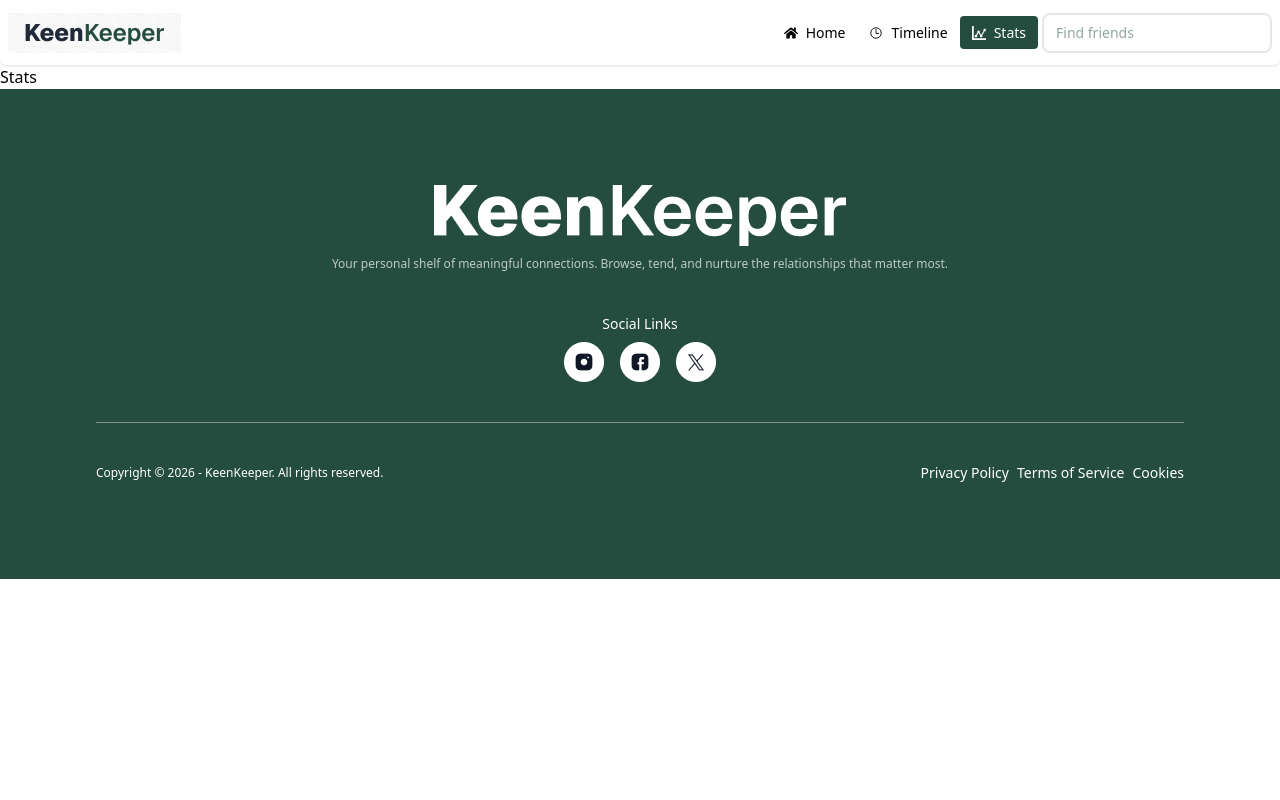
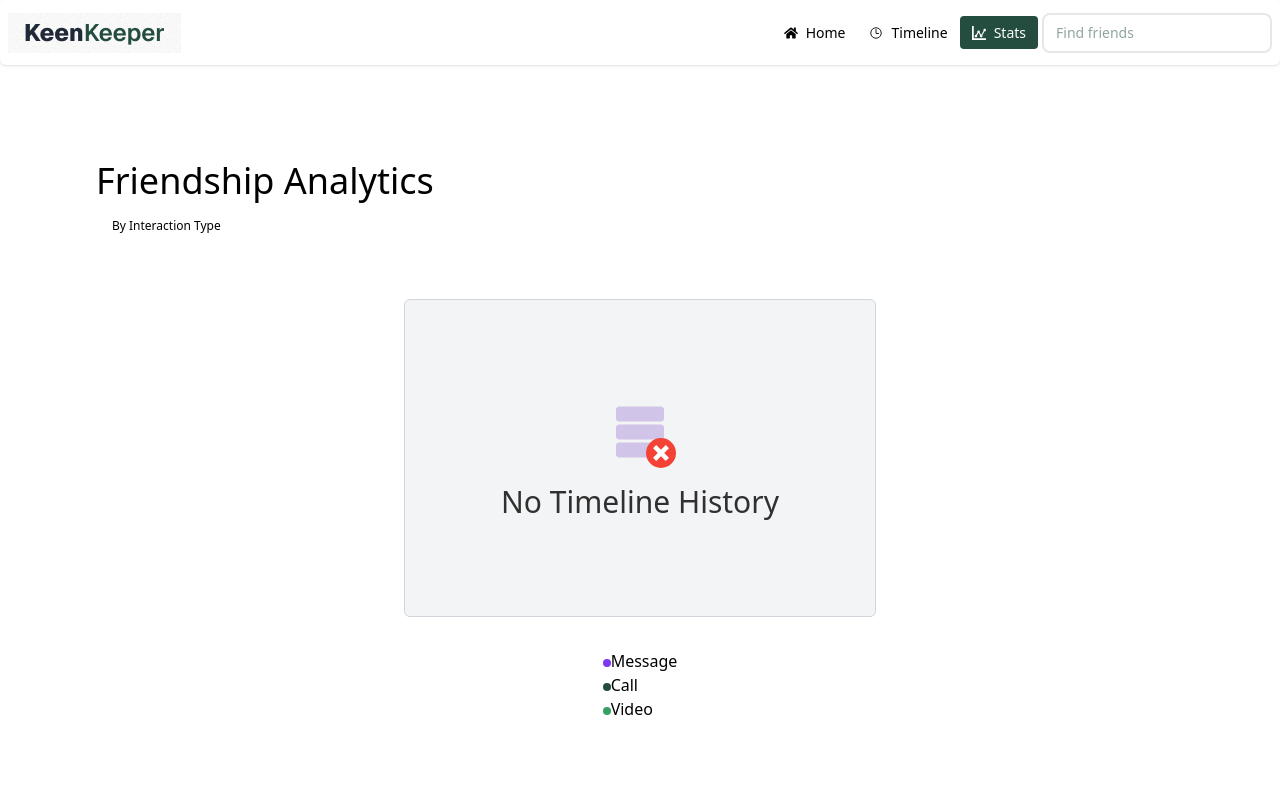
Before and after one commit to shamim4010/assignment-ph-07, a Next.js app: page /stats in a window 1280 px wide. Shown: the top 800 px of the page. Built offline with nearby package versions, Linux system fonts and the light colour scheme.

Commit message:
feat: add PieChartStats component for visualizing friendship analytics and update package dependencies and project completed

```diff
--- a/package.json
+++ b/package.json
@@ -14,7 +14,8 @@
     "react-dom": "19.2.4",
     "react-icons": "^5.6.0",
     "react-spinners": "^0.17.0",
-    "react-toastify": "^11.0.5"
+    "react-toastify": "^11.0.5",
+    "recharts": "^3.8.1"
   },
   "devDependencies": {
     "@tailwindcss/postcss": "^4",
--- a/src/app/(main)/stats/page.jsx
+++ b/src/app/(main)/stats/page.jsx
@@ -1,9 +1,15 @@
-import React from 'react'
+'use client'
+import PieChartStats from "../../../components/ui/othersUi/piechartstats/PieChartStats";
 
 function Stats() {
+  const timelineData = JSON.parse(localStorage.getItem('timelineData')) || [];
+
+  const filterCall = timelineData.filter(item => item[1] === 'Call');
+    const filterMessage = timelineData.filter(item => item[1] === 'Message');
+    const filterVideo = timelineData.filter(item => item[1] === 'Video');
   return (
-    <div>Stats</div>
-  )
+    <PieChartStats {...{timelineData, filterCall, filterMessage, filterVideo}} />
+  );
 }
 
 export default Stats
--- /dev/null
+++ b/src/components/ui/othersUi/piechartstats/PieChartStats.jsx
@@ -0,0 +1,54 @@
+"use client"
+import { Pie, PieChart } from 'recharts';
+import NoData from '../timeline/NoData';
+
+function PieChartStats({timelineData, filterCall, filterMessage, filterVideo}) {
+    const data = [
+        { name: 'Group A', value: filterCall.length, fill: '#244d3f' },
+        { name: 'Group B', value: filterMessage.length, fill: '#7f37f5' },
+        { name: 'Group C', value: filterVideo.length, fill: '#37a163' },
+    ];
+    return (
+        <div className='flex flex-col gap-4 m-24'>
+            <h2 className='text-4xl'>Friendship Analytics</h2>
+            <p className='text-[12px] ml-4'>By Interaction Type</p>
+            <div className='flex flex-col justify-center items-center gap-8 p-12'>
+                {timelineData.length === 0 ? <NoData /> : <PieChart style={{ width: '100%', maxWidth: '500px', maxHeight: '80vh', aspectRatio: 1 }} responsive>
+                    <Pie
+                        data={data}
+                        innerRadius="80%"
+                        outerRadius="100%"
+                        // Corner radius is the rounded edge of each pie slice
+                        cornerRadius="50%"
+                        fill="#8884d8"
+                        // padding angle is the gap between each pie slice
+                        paddingAngle={5}
+                        dataKey="value"
+                    />
+                </PieChart>}
+                <div>
+                    <div>
+                        <div aria-label="status" className="status bg-[#7f37f5] rounded-full"></div>
+                        <span>
+                            Message
+                        </span>
+                    </div>
+                    <div>
+                        <div aria-label="status" className="status bg-[#244d3f] rounded-full"></div>
+                        <span>
+                            Call
+                        </span>
+                    </div>
+                    <div>
+                        <div aria-label="status" className="status bg-[#37a163] rounded-full"></div>
+                        <span>
+                            Video
+                        </span>
+                    </div>
+                </div>
+            </div>
+        </div>
+    )
+}
+
+export default PieChartStats
```
Also changed, not shown: 1 other file (tests, documents, lock files or other folders).
